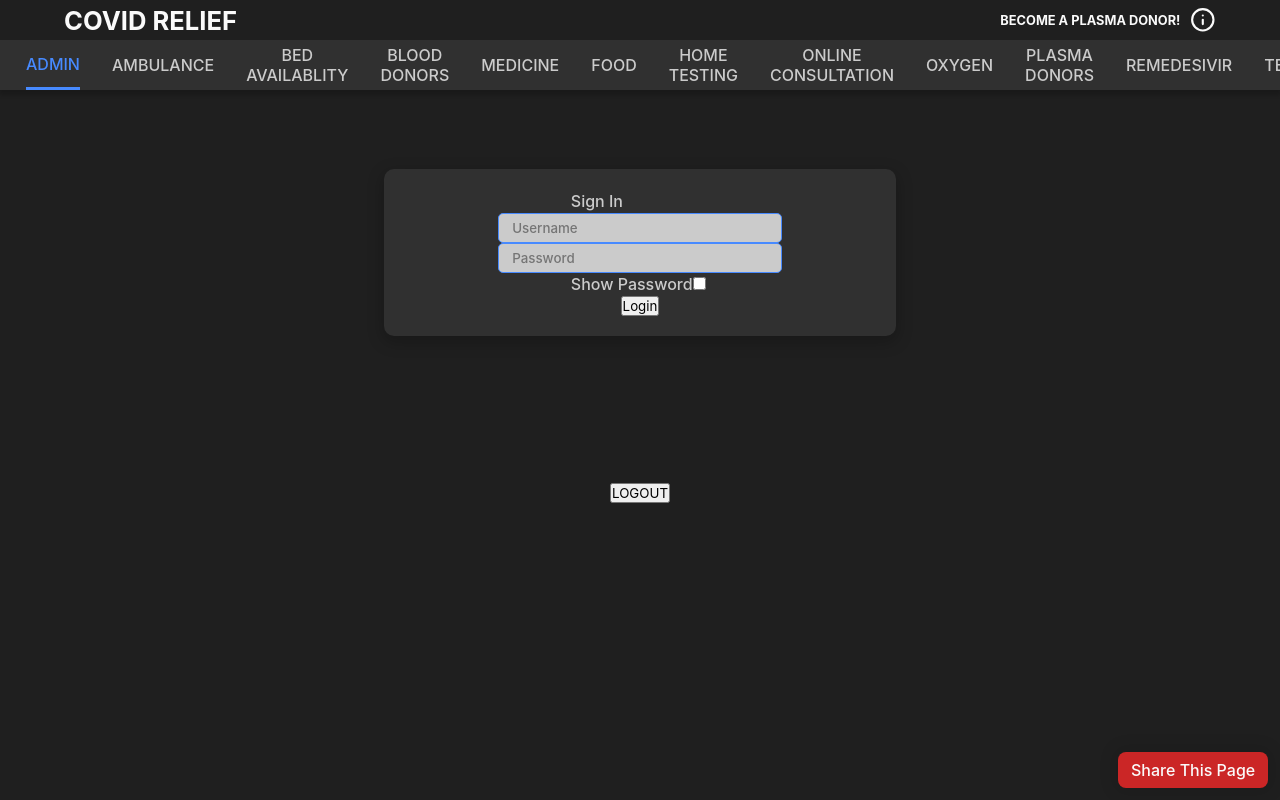
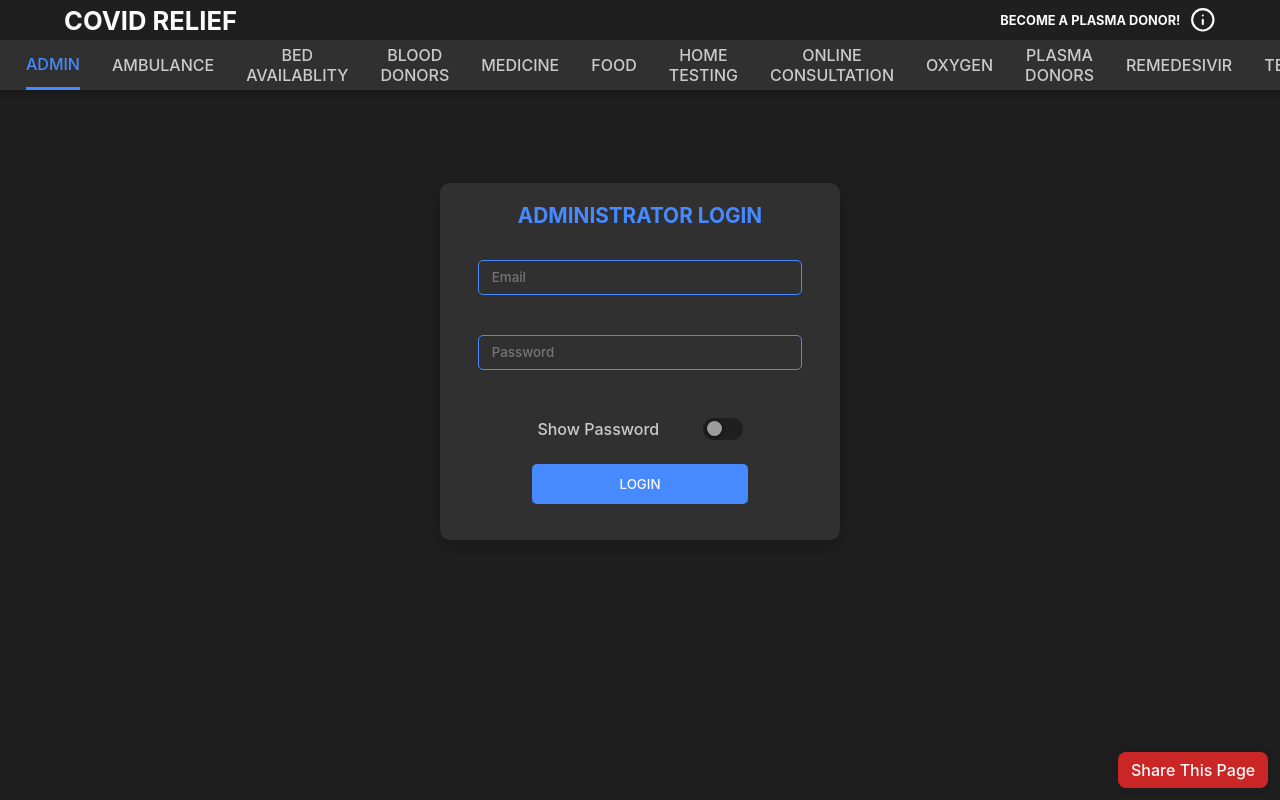
Before and after one commit to kndrckgmz/covid-relief, a React (Create React App) app: page /Login in a window 1280 px wide. Built offline with nearby package versions, Linux system fonts and the light colour scheme; no server answers; the HTML template or start-up script is replaced by a standard one.

Commit message:
loggin added

```diff
--- a/src/App.js
+++ b/src/App.js
@@ -14,81 +14,24 @@ import Testing from './Page/Testing';
 import Widget from './Page/res/widget';
 import Donor from './Page/res/donor';
 import Login from './Login';
-import fire from './Page/res/fire_config';
+
 import {BrowserRouter as Router, Switch, Route} from 'react-router-dom'
 
 function Main() {
 
-  const [user, setUser] = useState(true);
-  const [email, setEmail] = useState("");
-  const [password, setPassword] = useState("");
-  const [emailError, setEmailError] = useState("");
-  const [passwordError, setPasswordError] = useState("");
-
-  const clearInputs = () =>{
-    setEmail("");
-    setPassword("");
-  }
-
-  const clearErrors = () =>{
-    setEmailError("");
-    setPasswordError("");
-  }
-
-  const handleLogin = () => {
-    clearErrors();
-    fire
-    .auth()
-    .signInWithEmailAndPassword(email, password)
-    .catch((err) => {
-      switch(err.code){
-        case "auth/invalid-email":
-        case "auth/user-disabled":
-        case "auth/user-not-found":
-          setEmailError(err.message);
-          break;
-        case "auth/wrong-password":
-          setPasswordError(err.message);
-          break;
-      }
-    });
-  }
-
-  const handleSignUp = () => {
-    clearErrors();
-    fire
-    .auth()
-    .createUserWithEmailAndPassword(email, password)
-    .catch((err) => {
-      switch(err.code){
-        case "auth/email-already-in-use":
-        case "auth/invalid-email":
-          setEmailError(err.message);
-          break;
-        case "auth/weak-password":
-          setPasswordError(err.message);
-          break;
-      }
-    });
-  }
-
-  const handleLogOut = () => {
-    fire.auth().signOut();
-  }
+  const [logincheck, setLoginCheck] = useState(false);
+  const [user, setUser] = useState(false);
 
   useEffect(()=>{
-      fire.auth().onAuthStateChanged((user) =>{
-        if(user)
+    if(logincheck!==false)
     {
-          clearInputs();
       setUser(true);
     }
     else
     {
       setUser(false);
     }
-      });
-  },[]);
+  },[logincheck]);
 
   return (
     <>
@@ -103,14 +46,8 @@ function Main() {
       </div>
       <Switch>
         <Route path="/Login" component={props => (<Login {...props}
-          email={email}
-          setEmail={setEmail}
-          emailError={emailError}
-          password={password}
-          setPassword={setPassword}
-          passwordError={passwordError}
-          handleLogin={handleLogin}
-          handleLogOut={handleLogOut}
+        logincheck={logincheck}
+        setLoginCheck={setLoginCheck}
         />)}></Route>
         <Route path="/" exact component={props => (<Ambulance {...props} user={user}/>)}></Route>
         <Route path="/Beds" component={props => (<Beds {...props} user={user}/>)}></Route>
--- a/src/Login.js
+++ b/src/Login.js
@@ -1,16 +1,86 @@
-import React from 'react';
+import {useState, useEffect} from 'react';
+import fire from './Page/res/fire_config';
 
-const Login = ({
-  email,
-  setEmail,
-  emailError,
-  password,
-  setPassword,
-  passwordError,
-  handleLogin,
-  handleLogOut
-}) => {
+const Login = ({logincheck, setLoginCheck}) => {
 
+  const [email, setEmail] = useState("");
+  const [password, setPassword] = useState("");
+  const [emailError, setEmailError] = useState("");
+  const [passwordError, setPasswordError] = useState("");
+
+  const handleLogin = () => {
+    clearErrors();
+    fire
+    .auth()
+    .signInWithEmailAndPassword(email, password)
+    .catch((err) => {
+      if(err.code==="auth/invalid-email"||err.code==="auth/user-disabled"||err.code==="auth/user-not-found")
+    {
+      let e = document.getElementById("errore");
+      e.style.opacity=1;
+      setEmailError(err.message);
+      setTimeout(()=>{
+        setEmailError("");
+        e.style.opacity=0;
+      },10000);
+    }
+    else if(err.code==="auth/wrong-password")
+    {
+      let e = document.getElementById("errorp");
+      e.style.opacity=1;
+      setPasswordError(err.message);
+      setTimeout(()=>{
+        setPasswordError("");
+        e.style.opacity=0;
+      },10000);
+    }
+    });
+  }
+
+
+  // switch(err.code){
+  //   case "auth/invalid-email":
+  //   case "auth/user-disabled":
+  //   case "auth/user-not-found":
+  //     setEmailError(err.message);
+  //     break;
+  //   case "auth/wrong-password":
+  //     setPasswordError(err.message);
+  //     break;
+  // }
+
+
+  const clearInputs = () =>{
+    setEmail("");
+    setPassword("");
+  }
+
+  const clearErrors = () =>{
+    setEmailError("");
+    setPasswordError("");
+  }
+
+  const handleLogOut = () => {
+    fire.auth().signOut();
+  }
+
+  const userListener = () => {
+    fire.auth().onAuthStateChanged((logincheck) =>{
+      if(logincheck)
+      {
+        clearInputs();
+        setLoginCheck(logincheck);
+      }
+      else
+      {
+        setLoginCheck(false);
+      }
+    });
+  }
+
+  useEffect(()=>{
+    userListener();
+  },[]);
 
     function showpass() {
         var x = document.getElementById("pass");
@@ -22,37 +92,57 @@ const Login = ({
       }
 
     return (
-    <div className="content">
+      <>
+    {logincheck ?
+      (
+        <div className="content">
         <div className="grid">
         <div className="login">
             <div className="sv"></div>
 
-            <div className="label" id="signin">Sign In</div>
+            <div className="login-title" id="signin">YOU ARE LOGGED IN !</div>
+            <button className="log" onClick={handleLogOut}>
+            LOGOUT
+            </button>
+        </div>
+        </div>
+        </div>
+      )
+      :
+      (
+        <div className="content">
+        <div className="grid">
+        <div className="login">
+            <div className="sv"></div>
 
-            <input className="input" type="email" id="name" placeholder="Username"
+            <div className="login-title" id="signin">ADMINISTRATOR LOGIN</div>
+
+            <input className="login-input" type="email" id="name" placeholder="Email"
             required
             value={email}
             onChange={(e)=>setEmail(e.target.value)}></input>
-            <p className="logerror" id="error">{emailError}</p>
+            <p className="logerror" id="errore">{emailError}</p>
 
-            <input className="input" type="password" id="pass" placeholder="Password"
+            <input className="login-input" type="password" id="pass" placeholder="Password"
             required
             value={password}
             onChange={(e)=>setPassword(e.target.value)}></input>
-            <p className="logerror" id="error">{passwordError}</p>
+            <p className="logerror" id="errorp">{passwordError}</p>
 
-            <label className="label">
-              Show Password
-            <input className="checkbox1" type="checkbox" onClick={showpass}></input>
-            </label>
+            <div className="login-flex">
+              <label className="password-check-label">Show Password</label>
+              <input className="checkbox" type="checkbox" id="passwordcheck" onClick={showpass}/>
+              <label htmlFor="passwordcheck" className="switch"/>
+            </div>
+            <button className="log" onClick={handleLogin}>LOGIN</button>
+        </div>
+        </div>
+        </div>
+      )
 
-            <button className="log" onClick={handleLogin}>Login</button>
-        </div>
-        <button className="logout" onClick={handleLogOut}>
-            LOGOUT
-          </button>
-        </div>
-    </div>
+    }
+    </>
+
     )
 }
 
--- a/src/index.css
+++ b/src/index.css
@@ -48,7 +48,8 @@
 }
 
 .login {
-  width: 40vw;
+  margin: 50px 0 0 0;
+  width: 400px;
   background-color: var(--dback);
   border: none;
   border-radius: 10px;
@@ -57,6 +58,74 @@
   display: flex;
   flex-direction: column;
   align-items: center;
+  justify-content: space-between;
+  height: auto;
+  max-height: 50vh;
+}
+
+.login-title {
+  color: var(--accent);
+  font-weight: 700;
+  font-size: 1.3rem;
+  text-align: center;
+  margin: 0 0 2rem 0;
+}
+
+.login-input {
+  height: 35px;
+  width: 90%;
+  padding: 0.8rem 0.8rem;
+  background-color: var(--dback);
+  border: 1px solid var(--accent);
+  border-radius: 5px;
+  font-weight: 500;
+  color: var(--lgrey);
+}
+
+.login-input:focus {
+  outline: none !important;
+  border: 1px solid var(--accent);
+  box-shadow: 0px 0px 6px 2px var(--accent);
+  transition: border-color 0.15s ease-in-out, box-shadow 0.15s ease-in-out;
+  transition-property: border-color, box-shadow;
+  transition-duration: 0.15s, 0.15s;
+  transition-timing-function: ease-in-out, ease-in-out;
+  transition-delay: 0s, 0s;
+}
+
+.login-flex {
+  display: flex;
+  flex-direction: row;
+  align-items: center;
+  justify-content: space-evenly;
+  width: 90%;
+  padding: 0.5rem 1rem;
+}
+
+.logerror {
+  opacity: 0;
+  width: 90%;
+  height: 40px;
+  color: var(--red);
+  font-size: 0.8rem;
+  font-weight: 500;
+  transition: all 0.2s;
+}
+
+.password-check-label {
+  font-weight: 500;
+  color: var(--lgrey);
+}
+
+.log {
+  width: 60%;
+  height: 40px;
+  font-weight: 500;
+  background-color: var(--accent);
+  color: var(--white);
+  border: none;
+  border-radius: 5px;
+  margin: 1rem 0;
 }
 
 .donate-container {
@@ -1009,6 +1078,11 @@ textarea:focus {
 }
 
 @media (max-width: 500px) {
+  .login {
+    width: 90vw;
+    max-height: unset;
+  }
+
   .card {
     padding: 0.8rem;
   }
```
Lines whose indentation alone changed are shown as unchanged.
